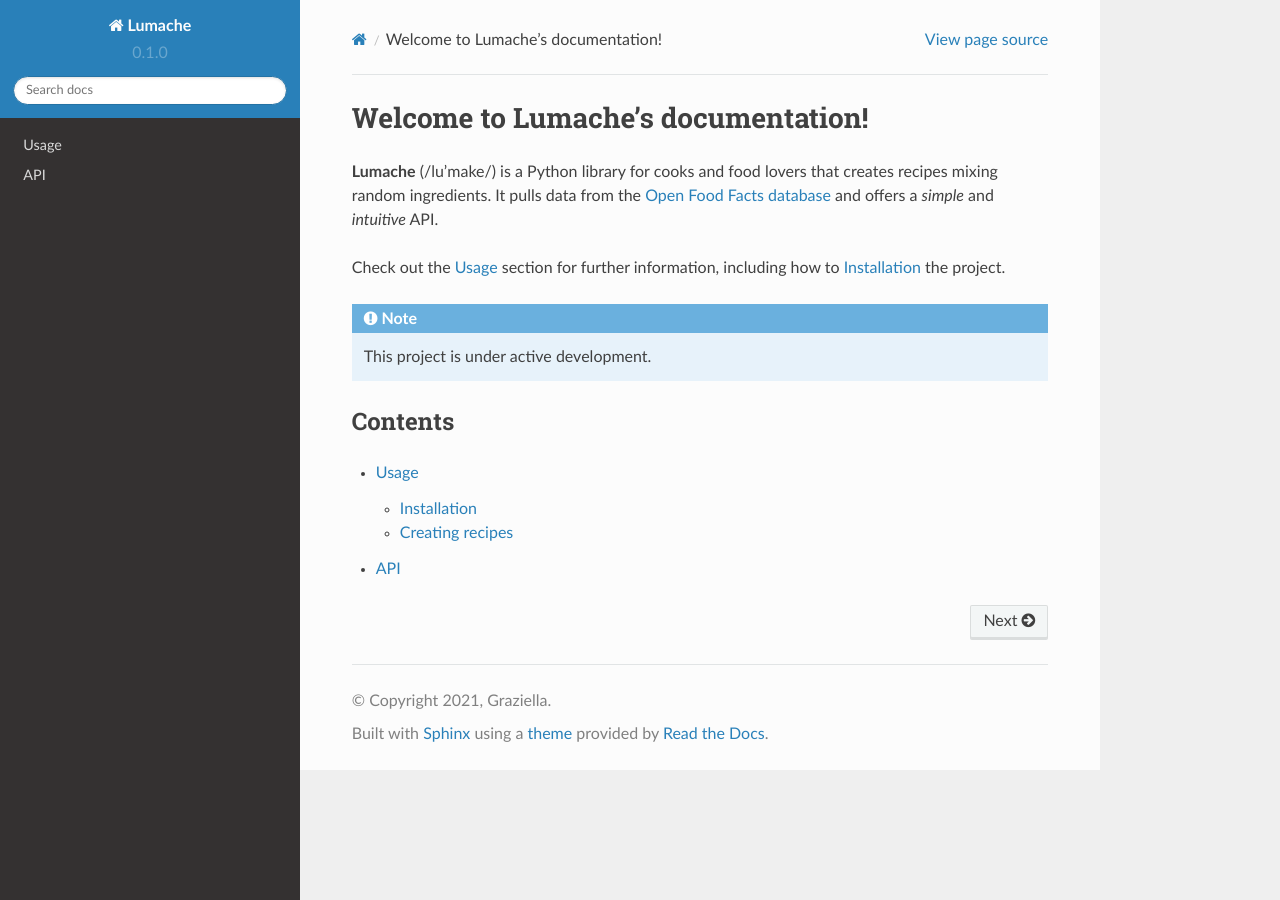
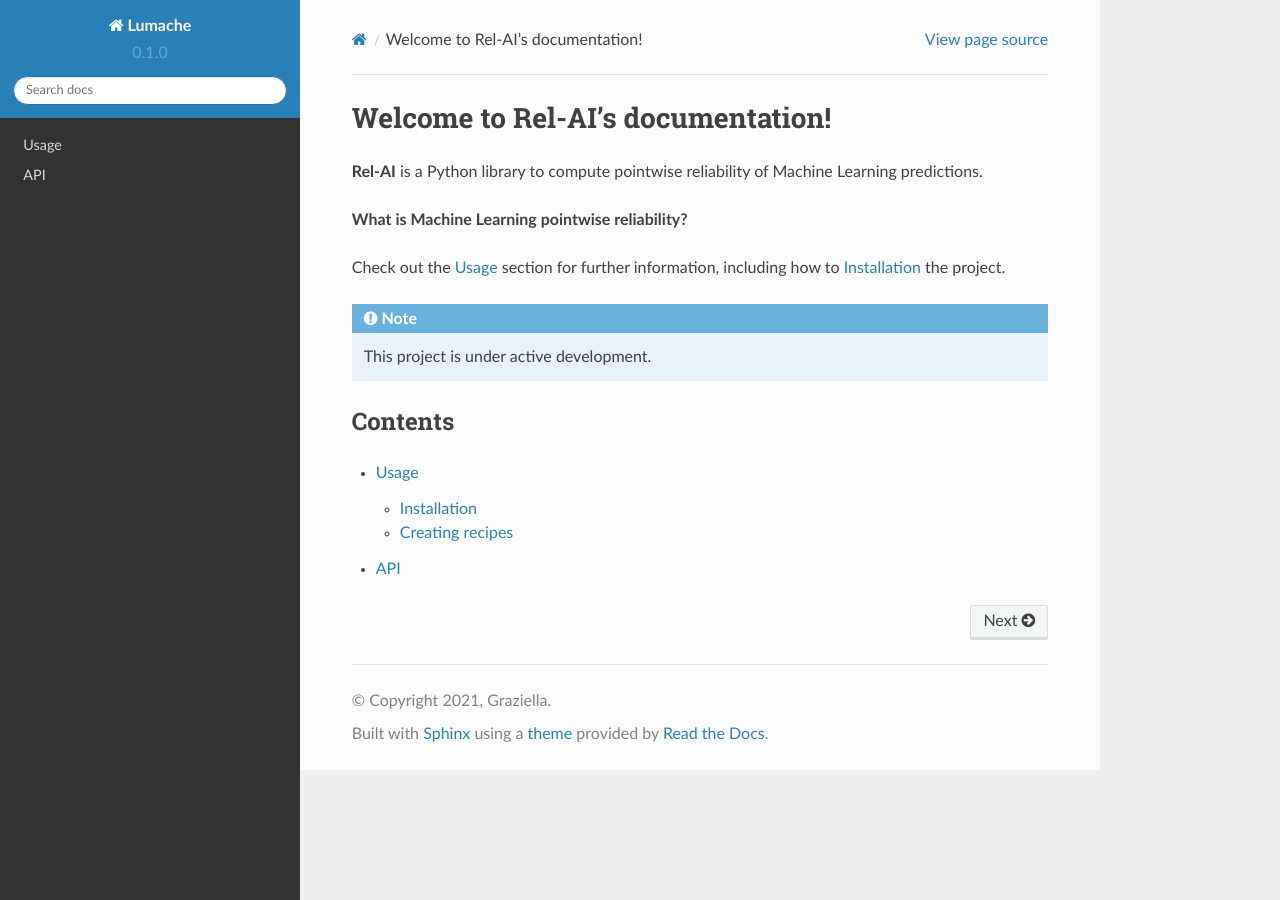
Before and after one commit to GiovannaNicora/rel-doc, a Sphinx documentation site: the page built from docs/source/index.rst, in a window 1280 px wide. Built offline with Sphinx 7.4.7 and the Read the Docs theme 2.0.0, drawn with Linux system fonts in a browser that asks for light colours.

Commit message:
Update index.rst

```diff
--- a/docs/source/index.rst
+++ b/docs/source/index.rst
@@ -1,10 +1,12 @@
-Welcome to Lumache's documentation!
+Welcome to Rel-AI's documentation!
 ===================================
 
-**Lumache** (/lu'make/) is a Python library for cooks and food lovers
-that creates recipes mixing random ingredients.
-It pulls data from the `Open Food Facts database <https://world.openfoodfacts.org/>`_
-and offers a *simple* and *intuitive* API.
+**Rel-AI** is a Python library to compute pointwise reliability of Machine Learning predictions.
+
+
+**What is Machine Learning pointwise reliability?**
+
+
 
 Check out the :doc:`usage` section for further information, including
 how to :ref:`installation` the project.
```
